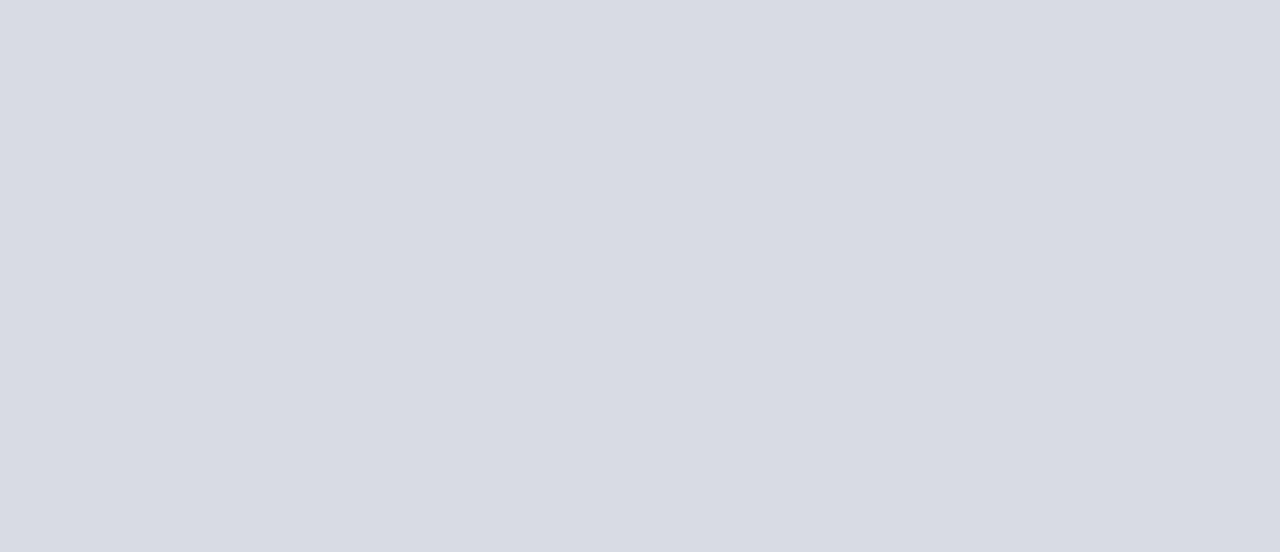
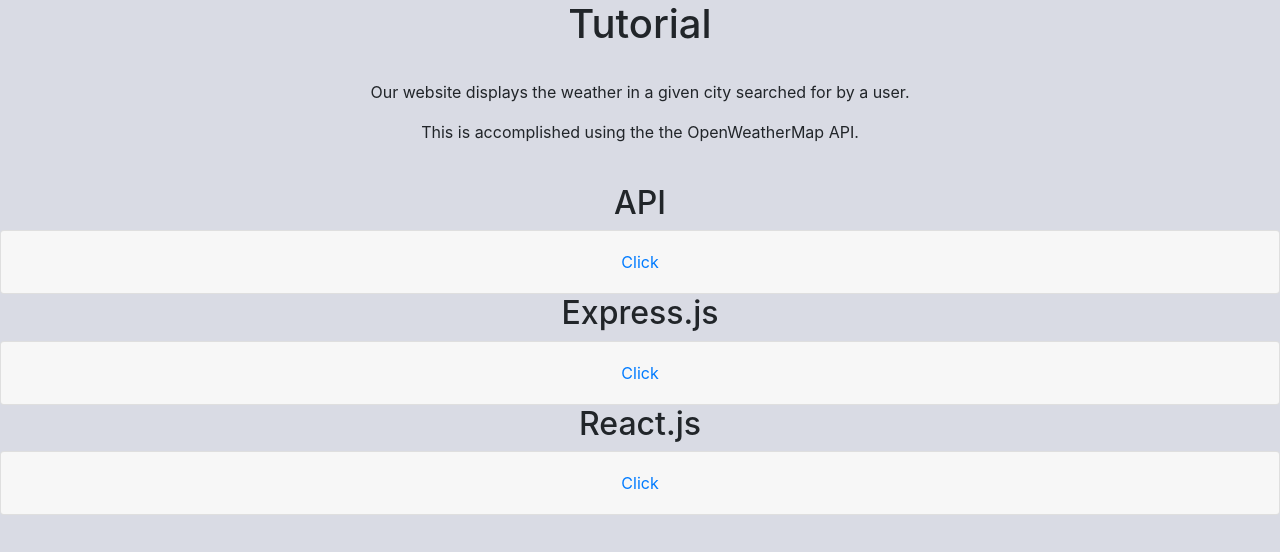
Before and after one commit to kkanishkan/CPS5weather30, a React (Create React App) app in the folder client/: page /page3 in a window 1280 px wide. Shown: the top 552 px of the page. Built offline with nearby package versions, Linux system fonts and the light colour scheme.

Commit message:
Made tutorial page for the weather searcher

```diff
--- a/client/src/App.js
+++ b/client/src/App.js
@@ -5,6 +5,7 @@
 import Weather from './Weather';
 import Page1 from './Page1';
 import Page2 from './Page2';
+import Page3 from './Page3';
 
 class App extends Component {
   render() {
@@ -15,6 +16,7 @@
           <Route path='/weather' component={Weather}/>
           <Route path='/page1' component={Page1}/>
           <Route path='/page2' component={Page2}/>
+          <Route path='/page3' component={Page3}/>
         </Switch>
       </div>
     )
--- a/client/src/Home.js
+++ b/client/src/Home.js
@@ -18,7 +18,11 @@
                         Page 2
                     </button>
                 </Link>
-
+                <Link to={'./Page3'}>
+                    <button variant="raised">
+                        Page 3
+                    </button>
+                </Link>
                 <Link to={'./Weather'}>
                     <button variant="raised">
                         The Weather
--- a/client/src/Page2.js
+++ b/client/src/Page2.js
@@ -12,7 +12,6 @@
   render() {
     const Installations = () => (
       <div>
-
         <ol>
           <li>Install NodeJs from https://nodejs.org/en/download/</li>
           <p>Type the following commands in Command Line/Terminal.</p>
--- /dev/null
+++ b/client/src/Page3.js
@@ -0,0 +1,89 @@
+import React, { Component } from 'react';
+// import './Page2.css';
+import 'bootstrap/dist/css/bootstrap.min.css';
+import { Button, Carousel, Image, Figure, Card, Accordion } from "react-bootstrap";
+// import page3Img1 from './img/Capture.PNG';
+// import page3Img2 from './img/Capture1.PNG';
+// import page3Img3 from './img/Capture2.PNG';
+// import page3Img4 from './img/Capture3.PNG';
+// import page3Img5 from './img/Capture4.PNG';
+
+
+class Page3 extends Component {
+    render() {
+        return (
+            <div>
+                <h1>Tutorial</h1>
+                <br/>
+                <p>Our website displays the weather in a given city searched for by a user.</p>
+                <p>This is accomplished using the the OpenWeatherMap API.</p>
+                <br/>
+                <h2>API</h2>
+                <Accordion>
+                    <Card>
+                        <Card.Header>
+                            <Accordion.Toggle as={Button} variant="link" eventKey="0">
+                                Click
+                            </Accordion.Toggle>
+                        </Card.Header>
+                        <Accordion.Collapse eventKey="0">
+                            <Card.Body>
+                                <p>Part 1: We first signed up for an account on https://openweathermap.org/api to get an API key.</p>
+                                <p>The API key allows us to access the JSON they provide with current weather conditions in a given city.</p>
+                                <p>Using the URL we can replace the portion (the Toronto part) of the URL with the city we want to search for.</p>
+                                <code>http://api.openweathermap.org/data/2.5/weather?q=$Toronto&units=metric&appid=9367d971696fc5955624feea1eaf11d7</code>
+                            </Card.Body>
+                        </Accordion.Collapse>
+                    </Card>
+                </Accordion>
+
+                <h2>Express.js</h2>
+                <Accordion>
+                    <Card>
+                        <Card.Header>
+                            <Accordion.Toggle as={Button} variant="link" eventKey="0">
+                                Click
+                            </Accordion.Toggle>
+                        </Card.Header>
+                        <Accordion.Collapse eventKey="0">
+                            <Card.Body>
+                                <p>Part 2: Our backend is Express.JS, it will handle our API requests and package the elements of the JSON OpenWeatherMap provides.</p>
+                                <p>We are using two methods to handle the API requests, one default one we use when the page loads for the first time, and the other when the user searches for a specific city.</p>
+                                <p>Method 1</p>
+                                <code>app.get('api/weather', (req,res))</code>
+                                <p>This fetches the weather information for Toronto using the same url as shown before.</p>
+                                <p>It grabs the JSON from the site and extracts the current temperature, daily low, daily high, weather condition description, and the image associated with it.</p>
+                                <p>Method 2</p>
+                                <code>app.post('api/weather', (req,res))</code>
+                                <p>This methods works similarily to the previous with the only difference being that it takes user input and sends it along.</p>
+                                <p>It fetches the weather information based on the city the user enters.</p>
+                                <p>If the user enters a nonexistent city or makes a spelling mistake it will not fetch anything.</p>
+                            </Card.Body>
+                        </Accordion.Collapse>
+                    </Card>
+                </Accordion>
+
+                <h2>React.js</h2>
+                <Accordion>
+                    <Card>
+                        <Card.Header>
+                            <Accordion.Toggle as={Button} variant="link" eventKey="0">
+                                Click
+                            </Accordion.Toggle>
+                        </Card.Header>
+                        <Accordion.Collapse eventKey="0">
+                            <Card.Body>
+                                <p>Part 3: ReactJS handles all of our front end.</p>
+                                <p>We handle all of our page routing in React.</p>
+                                <p>In terms of design, we used a bootstrap package called "react-bootstrap" to easily input bootstrap similarily to html.</p>
+                                <p>The rest of the pages are made very similarily to stock HTML.</p>
+                            </Card.Body>
+                        </Accordion.Collapse>
+                    </Card>
+                </Accordion>
+            </div>
+        )
+    }
+}
+
+export default Page3;
--- a/client/src/Weather.js
+++ b/client/src/Weather.js
@@ -55,7 +55,6 @@
     render() {
         var weatherInfo = (this.state.weatherJson);
         var imgUrl = "http://openweathermap.org/img/wn/" + weatherInfo.icon + "@2x.png";
-        const {searchCity} = this.state;
         return (
             <div className="App mr-auto ml-auto">
                 <h1>Weather</h1>
```
Also changed, not shown: 1 other file (tests, documents, lock files or other folders).
